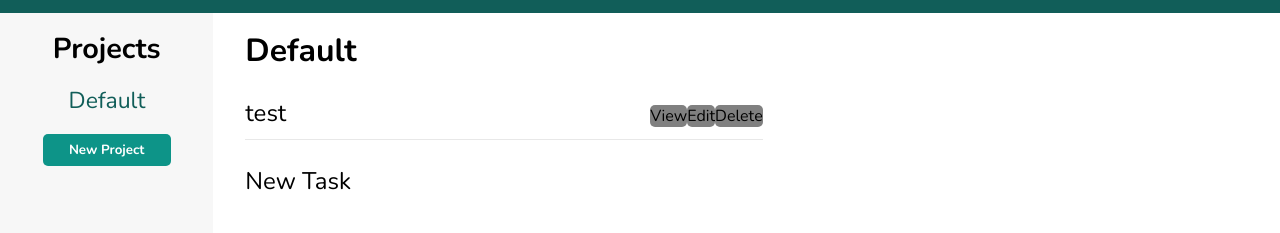
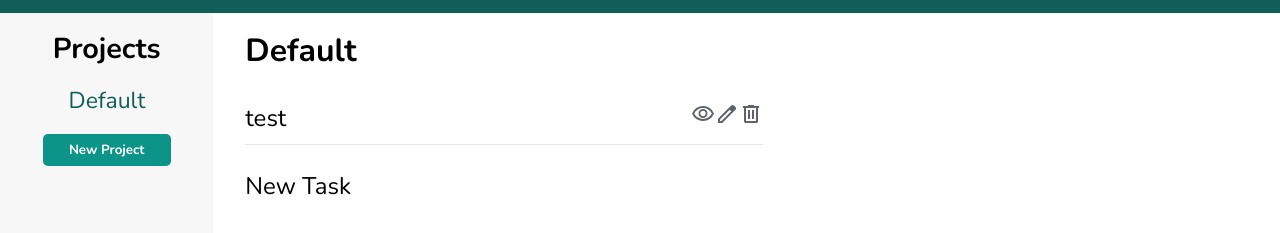
Before and after one commit to LincolnHubbard/to-do, a website built with webpack: page src/index.html in a window 1280 px wide. Shown: the part 117-350 px from the top of the page. Built offline with nearby package versions, Linux system fonts and the light colour scheme.

Commit message:
update stying for task buttons

```diff
--- a/src/display.js
+++ b/src/display.js
@@ -160,14 +160,15 @@
 
         const itemButtons = document.createElement('div');
         const viewButton = document.createElement('button');
-        viewButton.textContent = "View";
+        // viewButton.textContent = "View";
+        viewButton.classList.add('view');
         const editButton = document.createElement('button');
-        editButton.textContent = "Edit";
+        editButton.classList.add('edit');
         editButton.addEventListener('click', () =>{
             this.createEditTaskWindow(task);
         })
         const deleteButton = document.createElement('button');
-        deleteButton.textContent = "Delete";
+        deleteButton.classList.add('delete');
         deleteButton.addEventListener('click', () =>{
             this.manager.removeTaskFromProject(this.activeProject, task.getTitle());
             this.updateDisplay();
--- a/src/style.css
+++ b/src/style.css
@@ -99,15 +99,25 @@
 .main .task{
     display: flex;
     justify-content: space-between;
+    align-items: center;
     width:50%;
     border-bottom: 1px solid #3f3f3f1e;
-    padding-bottom: 10px;;
+    padding-top: 5px;
+    padding-bottom: 10px;
 }
 
 .main .task button{
-    background-color: grey;
+    background-color: white;
     font-size: 1rem;
     justify-self: flex-end;
+    align-self: center;
+    width: 24px;
+    height: 24px;
+    padding-bottom: 0px;
+}
+
+.main .task button:hover{
+    scale: 1.15;
 }
 
 .popup-window{
@@ -138,3 +148,15 @@
     color: #115e59;
     scale: 1.2;
 }
+
+.view{
+    background-image: url("./icons/view.svg");
+}
+
+.edit{
+  background-image: url("./icons/edit.svg");
+}
+
+.delete{
+ background-image: url("./icons/delete.svg");
+}
```
